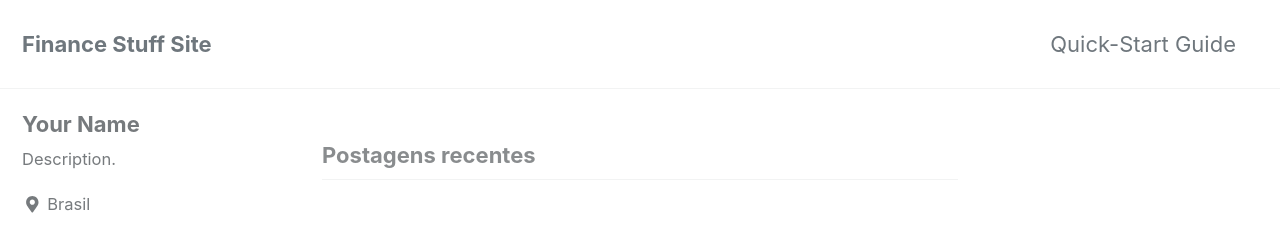
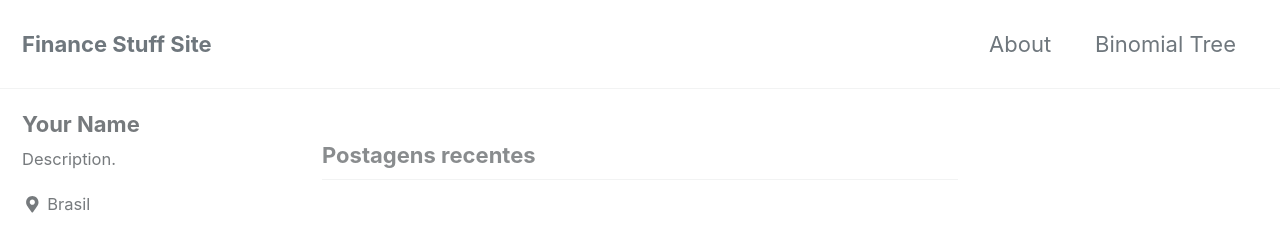
Before and after one commit to carlosmagnogfr/FinanceStuff.github.io, a Jekyll site: the page built from index.html, in a window 1280 px wide and 900 px high. Shown: the top 225 px of the window. Built offline with Jekyll 4.4.1, drawn with Linux system fonts in a browser that asks for light colours; cached includes are drawn as plain includes; nearby versions of some CDN libraries; the list of posts is cut into pages by our own code.

Commit message:
new gith

```diff
--- a/_config.yml
+++ b/_config.yml
@@ -136,7 +136,7 @@ footer:
       icon: "fab fa-fw fa-facebook-square"
       # url:
     - label: "GitHub"
-      icon: "fab fa-fw fa-github"
+      icon: "FinanceStuff.github.io"
       # url:
     - label: "GitLab"
       icon: "fab fa-fw fa-gitlab"
--- a/_data/navigation.yml
+++ b/_data/navigation.yml
@@ -1,6 +1,9 @@
 # main links
 main:
-  - title: "Quick-Start Guide"
+  - title: "About"
+    url: /about/
+  - title: "Binomial Tree"
+    url: /binomial-tree
     url: https://mmistakes.github.io/minimal-mistakes/docs/quick-start-guide/
   # - title: "About"
   #   url: https://mmistakes.github.io/minimal-mistakes/about/
```
Also changed, not shown: _pages/Binomial_Tree.md (added), _pages/about.md (added), images/finance_2.jpg (added).
